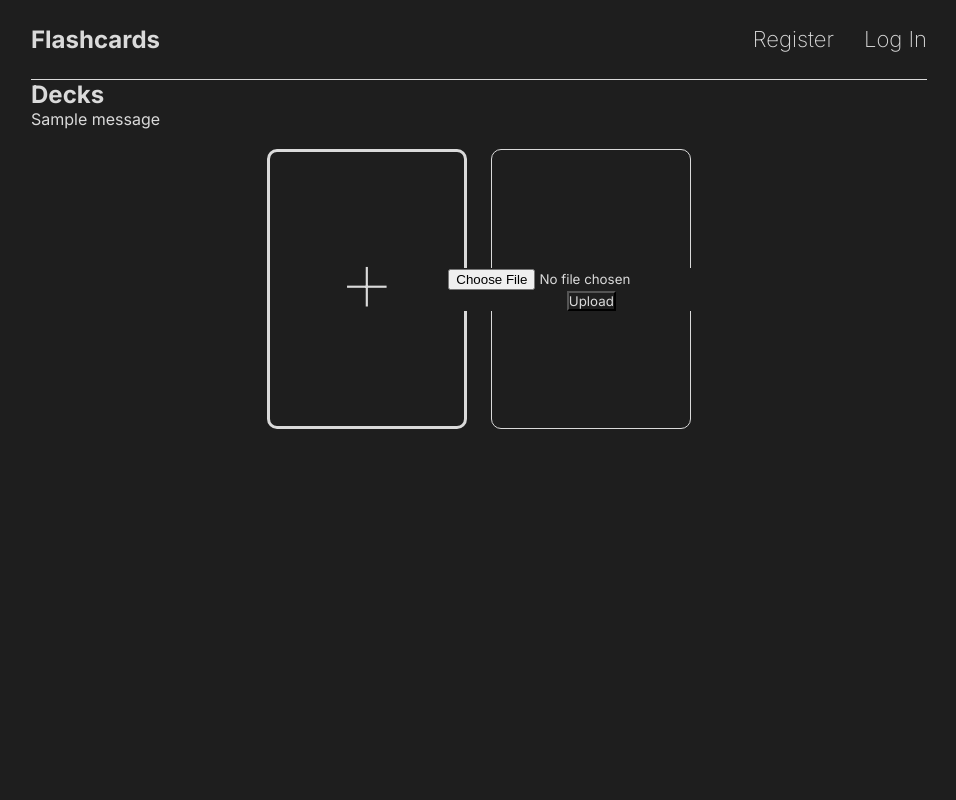
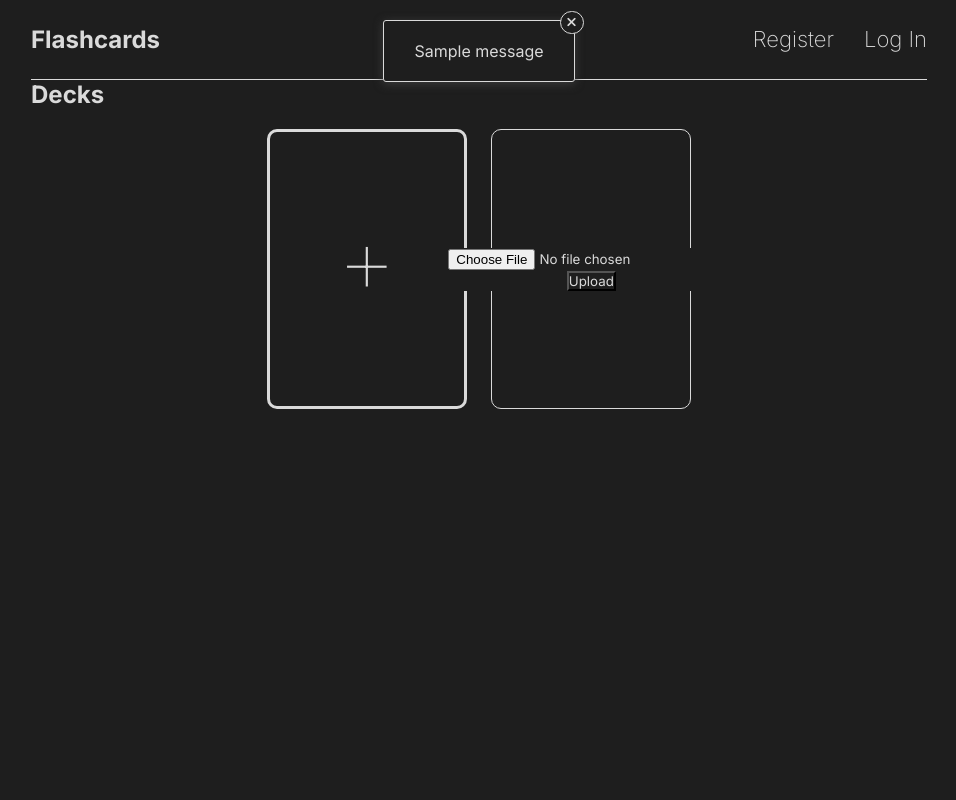
Before and after one commit to JohannesHolmgren/flashcards, a Flask app: page /haha in a window 1280 px wide. Shown: the whole page, without its empty margins (161-1117 px from the left). Run offline with Flask 3, Linux system fonts and the light colour scheme; one stand-in notice (Sample message) is shown; some libraries are stand-ins or nearby versions.

Commit message:
Flash messages pop up on screen instead

```diff
--- a/application/decks.py
+++ b/application/decks.py
@@ -195,6 +195,7 @@ def index():
 @bp.route('/decks/deck_delete/<int:deck_id>', methods=('GET', 'POST'))
 def deck_delete(deck_id: int):
     delete_deck(deck_id)
+    flash('Deck deleted succesfully')
     return redirect(url_for('decks.index'))
 
 @bp.route('/decks/deck_save/<int:deck_id>', methods=('GET', 'POST'))
--- a/application/static/style.css
+++ b/application/static/style.css
@@ -51,6 +51,44 @@ body {
     margin: auto;
     display: flex;
     justify-content: center;
+    align-items: flex-start;
+}
+
+#flash-messages {
+    position: fixed;
+    top: 0px;
+}
+
+.flash {
+    position: relative;
+    width: fit-content;
+    align-self: center;
+    margin-top: 20px;
+    padding: 20px 30px;
+    border: 0.5px solid var(--detailColor);
+    border-radius: 3px;
+    box-shadow: 0 2px 10px rgba(60, 60, 60);
+}
+
+.close-button {
+    position: absolute;
+    display: flex;
+    justify-content: center;
+    align-items: center;
+    top: -10px;
+    right: -10px;
+    border: 0.5px solid var(--detailColor);
+    padding: 4px 6px;
+    border-radius: 50px;
+}
+
+.close-button:hover {
+    background-color: rgba(60, 60, 60);
+}
+
+.close-button i {
+    font-size: smaller;
+    background-color: transparent;
 }
 
 /* Navigation bar */
--- a/application/templates/base.html
+++ b/application/templates/base.html
@@ -29,9 +29,24 @@
     <header>
       {% block header %}{% endblock %}
     </header>
-    {% for message in get_flashed_messages() %}
-      <div class="flash">{{ message }}</div>
-    {% endfor %}
     {% block content %}{% endblock %}
   </section>
+  <ul id="flash-messages">
+    {% for message in get_flashed_messages() %}
+      <li class="flash">{{ message }}
+        <a class="close-button"><i class="fa fa-times" aria-hidden="true"></i></a>
+      </li>
+    {% endfor %}
+  </ul>
+
+  <script>
+    document.addEventListener('DOMContentLoaded', function() {
+      const closeButtons = document.querySelectorAll('.close-button');
+      closeButtons.forEach(function(button) {
+        button.addEventListener('click', function() {
+          this.parentNode.style.display = 'none';
+        });
+      });
+    });
+  </script>
 </body>
```
Also changed, not shown: 1 other file.
